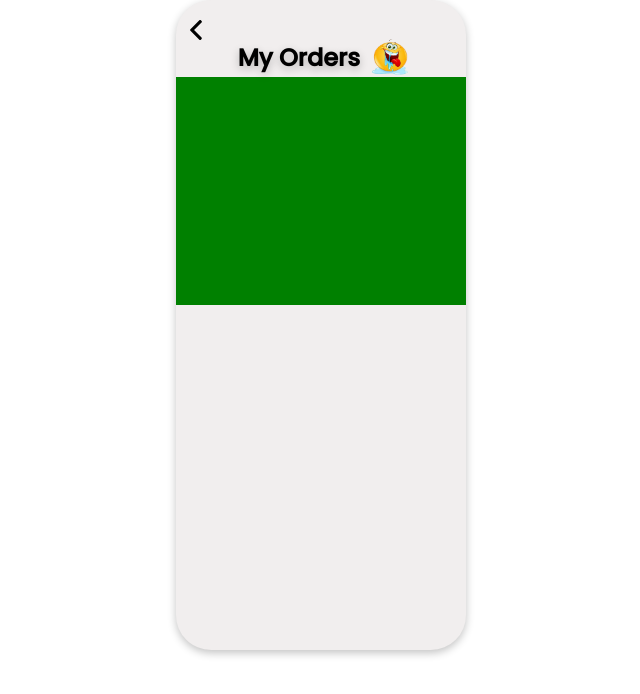
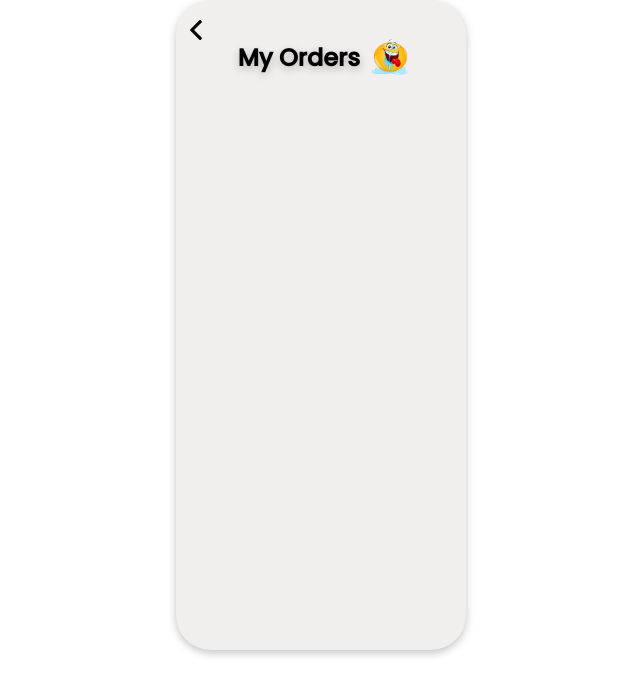
Before and after one commit to roymaina/Kudishi-App, a Vue app: page /Cart in a window 1280 px wide. Shown: the top 694 px of the page, without its empty margins (319-959 px from the left). Built offline with nearby package versions, Linux system fonts and the light colour scheme.

Commit message:
Cart page finalizton

```diff
--- a/src/views/Cart.vue
+++ b/src/views/Cart.vue
@@ -16,7 +16,7 @@
     <span>{{counter}}</span>
     <button @click="add">Add</button> -->
     <div class="FoodnOrder">
-      <span v-for="(f, i) in ordered_foods" :key="i">{{ f[0] }} {{f[1]}} <br></span>
+      <div v-for="(f, i) in ordered_foods" :key="i">{{ f[0] }} {{f[1]}}</div>
       <!-- <span id="Numberoftimes" v-for="(n, x) in  ordered_foods" :key="x">{{ x }}</span> -->
     </div>
   </div>
@@ -102,13 +102,25 @@ export default {
 
 }
 .FoodnOrder{
-  width: 100%;
-  height: 35%;
-  background-color: green;
+  width: 105%;
+  height: 89%;
+  overflow-y: scroll;
 
 }
 
-#FoodnOrder span{
+.FoodnOrder div{
+  width: auto;
+  height: 70px;
   font-weight: bold;
+  /* border: 1px solid red; */
+  margin-bottom: 5%;
+  margin-top:5%;
+  padding-right: 50px;
+  padding-left: 5%;
+  padding-top: 10px;
+  box-shadow: rgba(0, 0, 0, 0.24) 0px 3px 8px;
+  border-radius: 35px;
+  text-align-last: justify;
+  /* background-color: red; */
 }
 </style>
```
